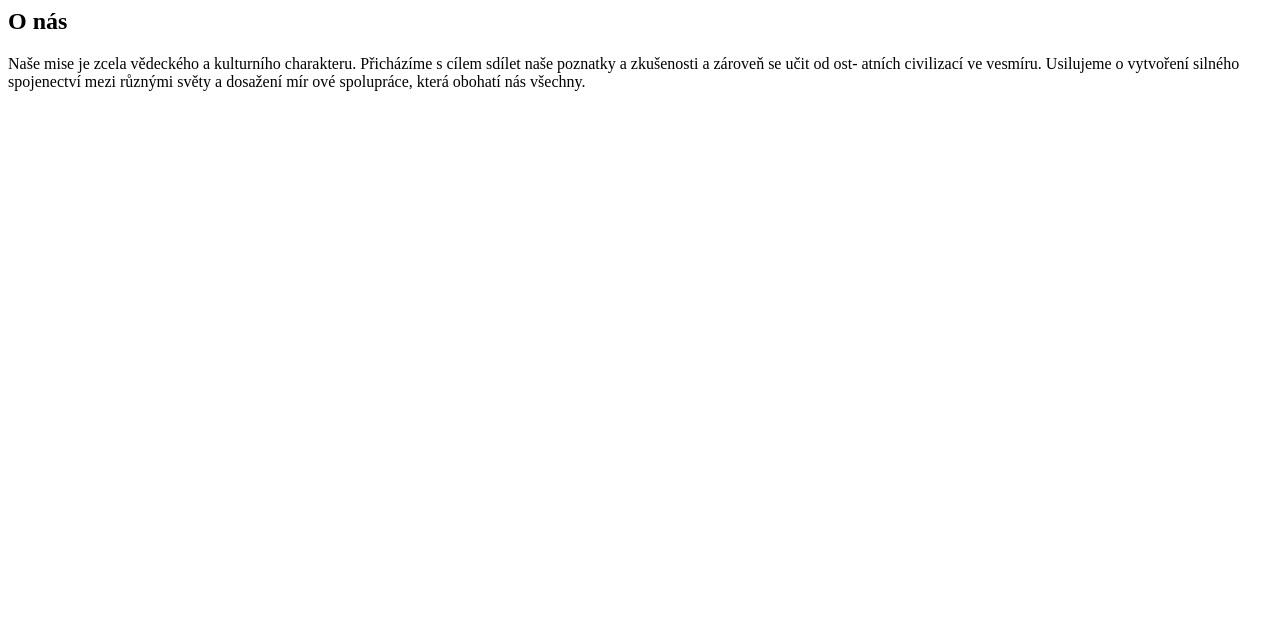
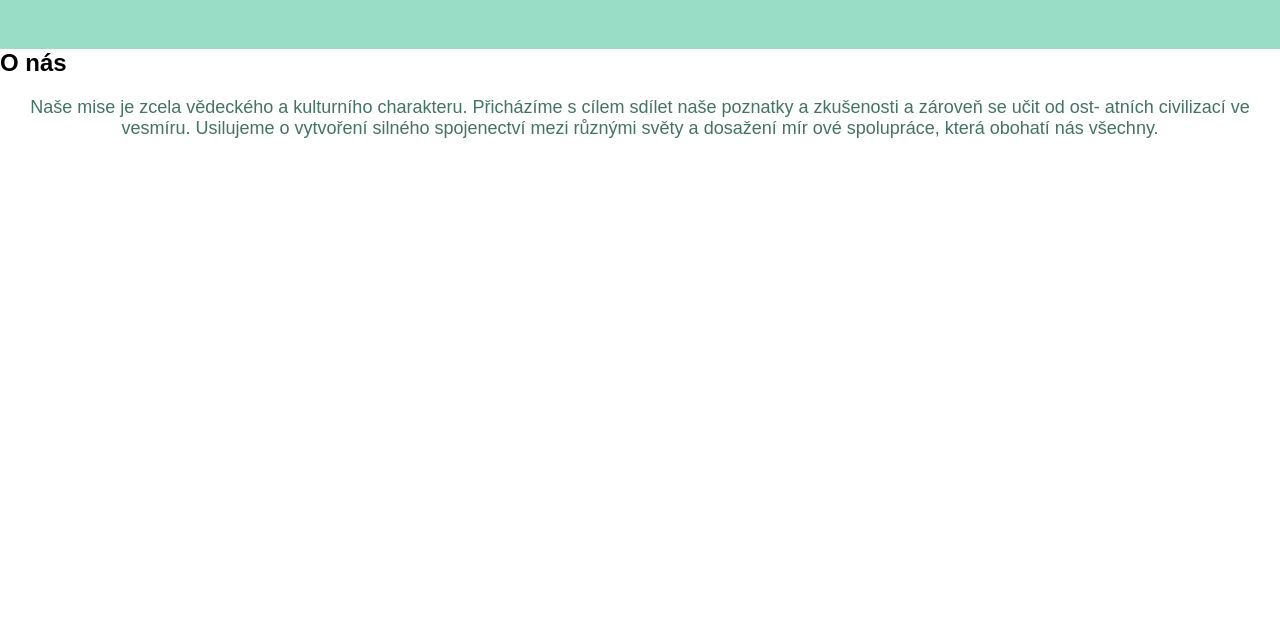
Before and after one commit to Rosta12341/UfO, a plain HTML site: page index.html in a window 1280 px wide. Shown: the part 180-800 px from the top of the page. Drawn offline with Linux system fonts and the light colour scheme.

Commit message:
Update index.html

```diff
--- a/index.html
+++ b/index.html
@@ -1,7 +1,7 @@
 <!DOCTYPE html>
 <html lang="en">
 <head>
-    <link rel="stylesheet" href="idk.css">
+    <link rel="stylesheet" href="hlavni.css">
     <meta charset="UTF-8">
     <meta name="viewport" content="width=device-width, initial-scale=1.0">
     <title>ufoni2</title>
```
